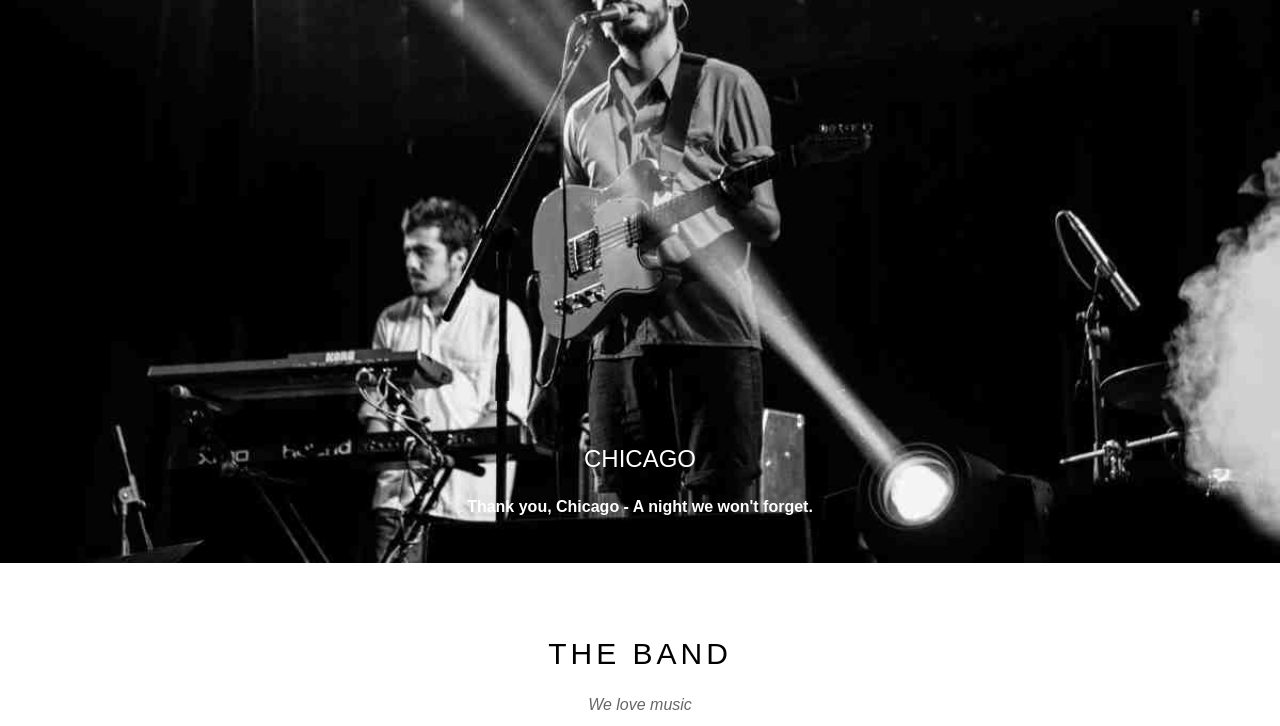
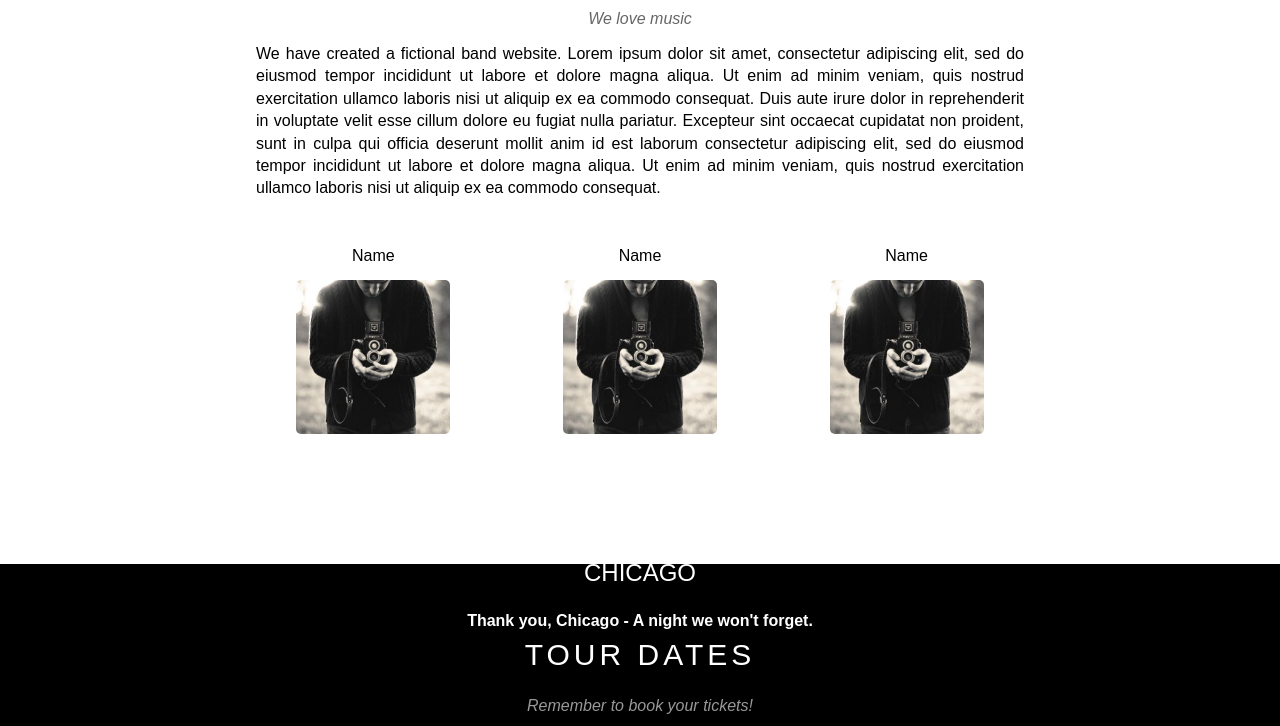
Before and after one commit to vanluan09/w3__band, a plain HTML site: page index.html in a window 1280 px wide. Shown: the part 123-849 px from the top of the page. Drawn offline with Linux system fonts and the light colour scheme.

Commit message:
Update styles.css

```diff
--- a/assets/css/styles.css
+++ b/assets/css/styles.css
@@ -8,17 +8,6 @@ html {
     scroll-behavior: smooth;
     font-family: Arial, Helvetica, sans-serif;
 }
-/*
-1. từ ngoài vào trong
-2. từ trên xuống dưới
---> từ tổng quan đến chi tiết
- */
-
-/*
-1. vị trí
-2. kích thước (width, height)
-3. màu sắc
-4. kiểu dáng */
 
 .clear {
     clear: both;
@@ -147,10 +136,10 @@ html {
     padding: 0 22px;
 }
 
-#slider {
+#slider img {
     margin-top: 46px;
-    padding-top: 50%;
-    background: url('/assets/img/chicago.jpg') center/cover no-repeat;
+    width: 100%;
+    background: center/cover no-repeat;
     position: relative;
 
 }
```
